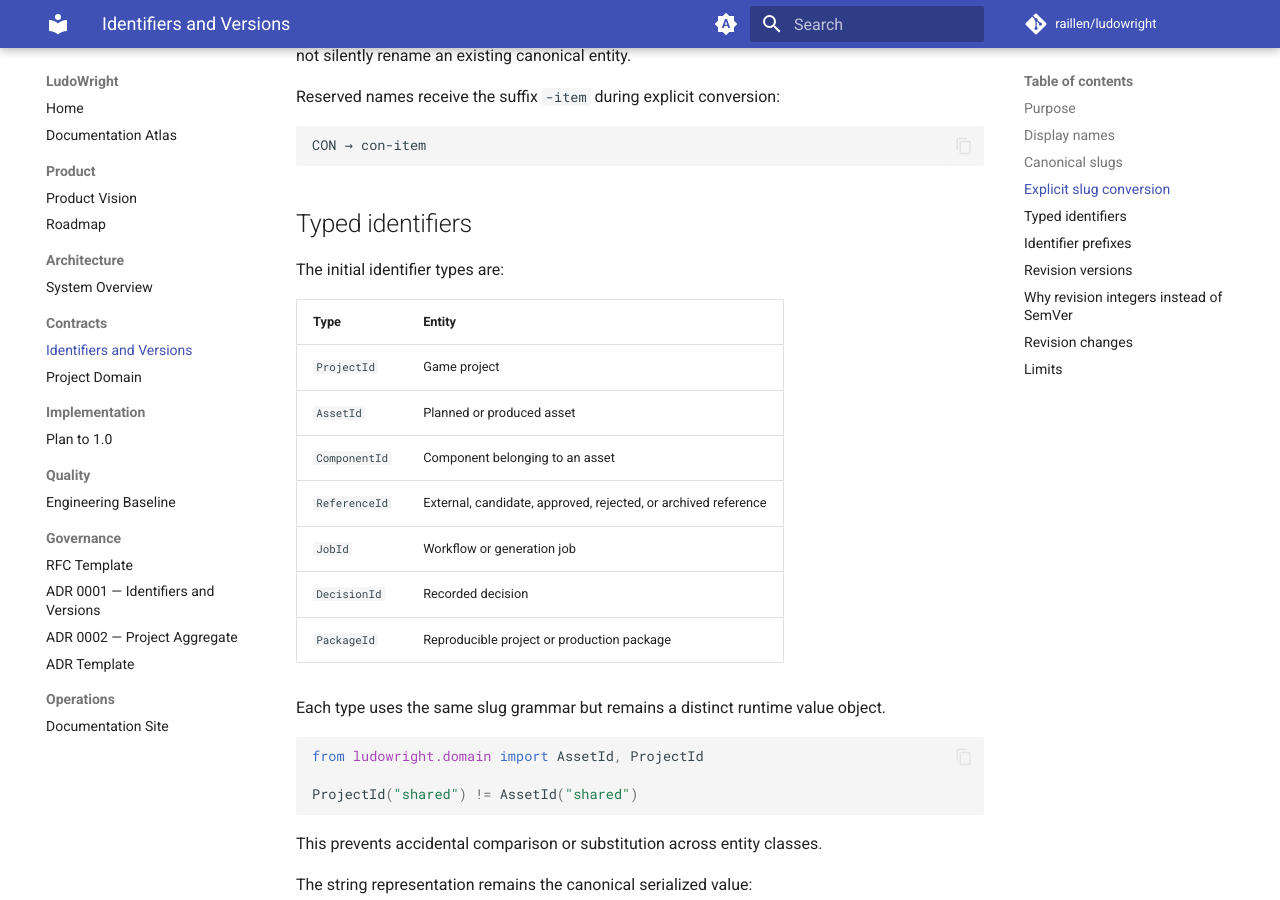
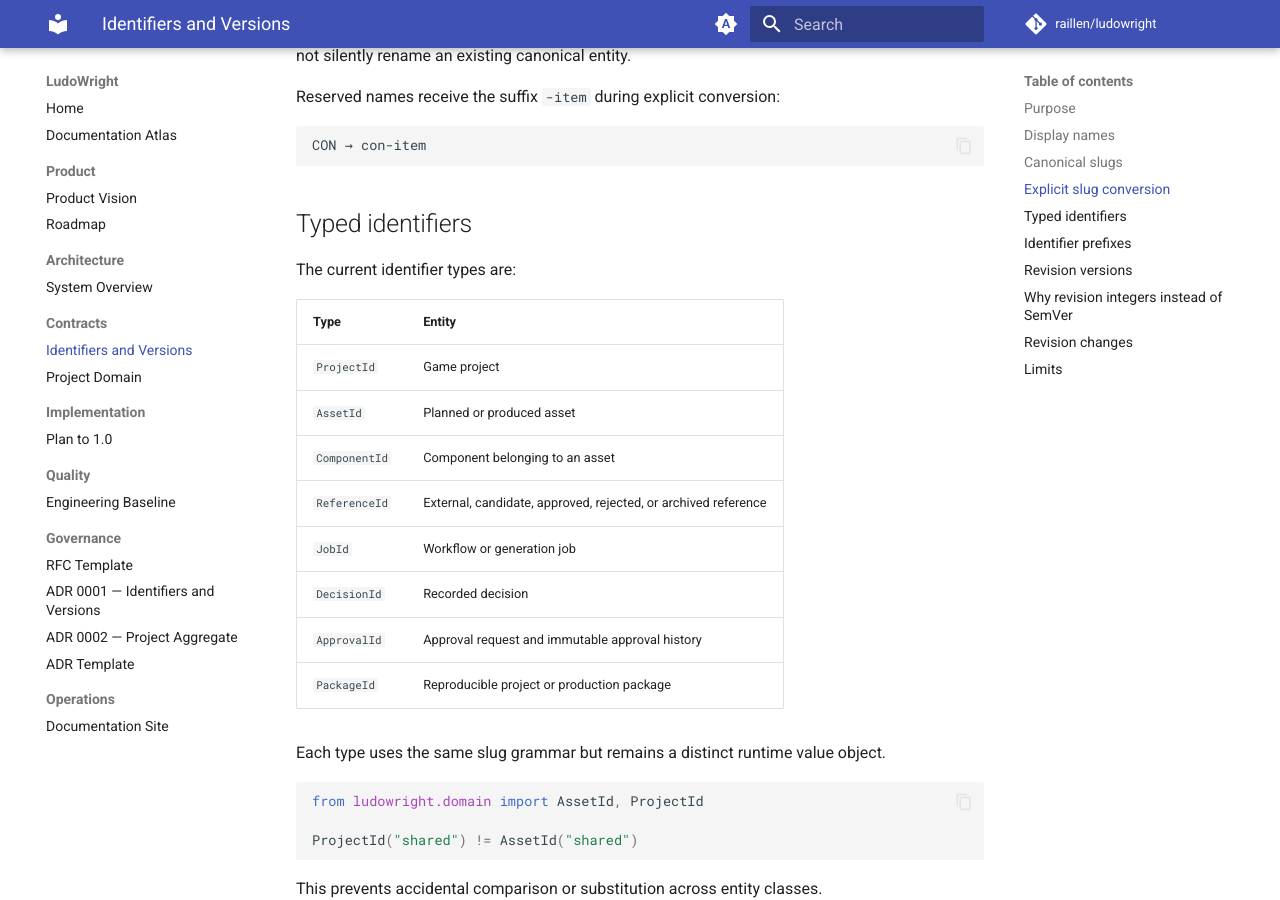
Before and after one commit to raillen/ludowright, an MkDocs documentation site: the page built from docs/contracts/IDENTIFIERS_AND_VERSIONS.md, in a window 1280 px wide and 900 px high, scrolled down 2161 px. Built offline with MkDocs 1.6.1 and Material for MkDocs 9.7.7, drawn with Linux system fonts in a browser that asks for light colours; comment, search, counter and statistics services are not loaded.

Commit message:
Document approval identifiers

```diff
--- a/docs/contracts/IDENTIFIERS_AND_VERSIONS.md
+++ b/docs/contracts/IDENTIFIERS_AND_VERSIONS.md
@@ -98,7 +98,7 @@
 
 ## Typed identifiers
 
-The initial identifier types are:
+The current identifier types are:
 
 | Type | Entity |
 |---|---|
@@ -108,6 +108,7 @@
 | `ReferenceId` | External, candidate, approved, rejected, or archived reference |
 | `JobId` | Workflow or generation job |
 | `DecisionId` | Recorded decision |
+| `ApprovalId` | Approval request and immutable approval history |
 | `PackageId` | Reproducible project or production package |
 
 Each type uses the same slug grammar but remains a distinct runtime value object.
```
